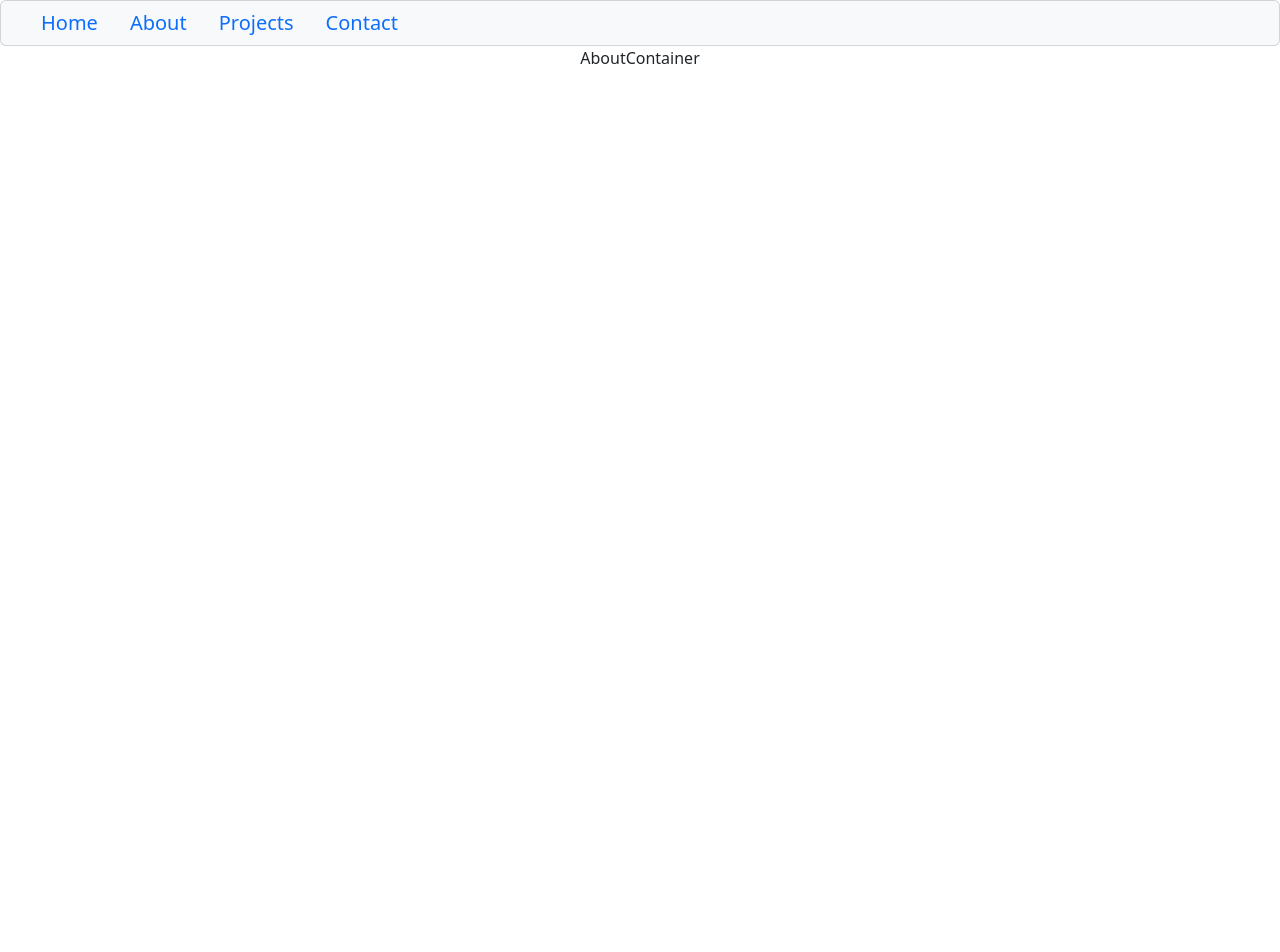
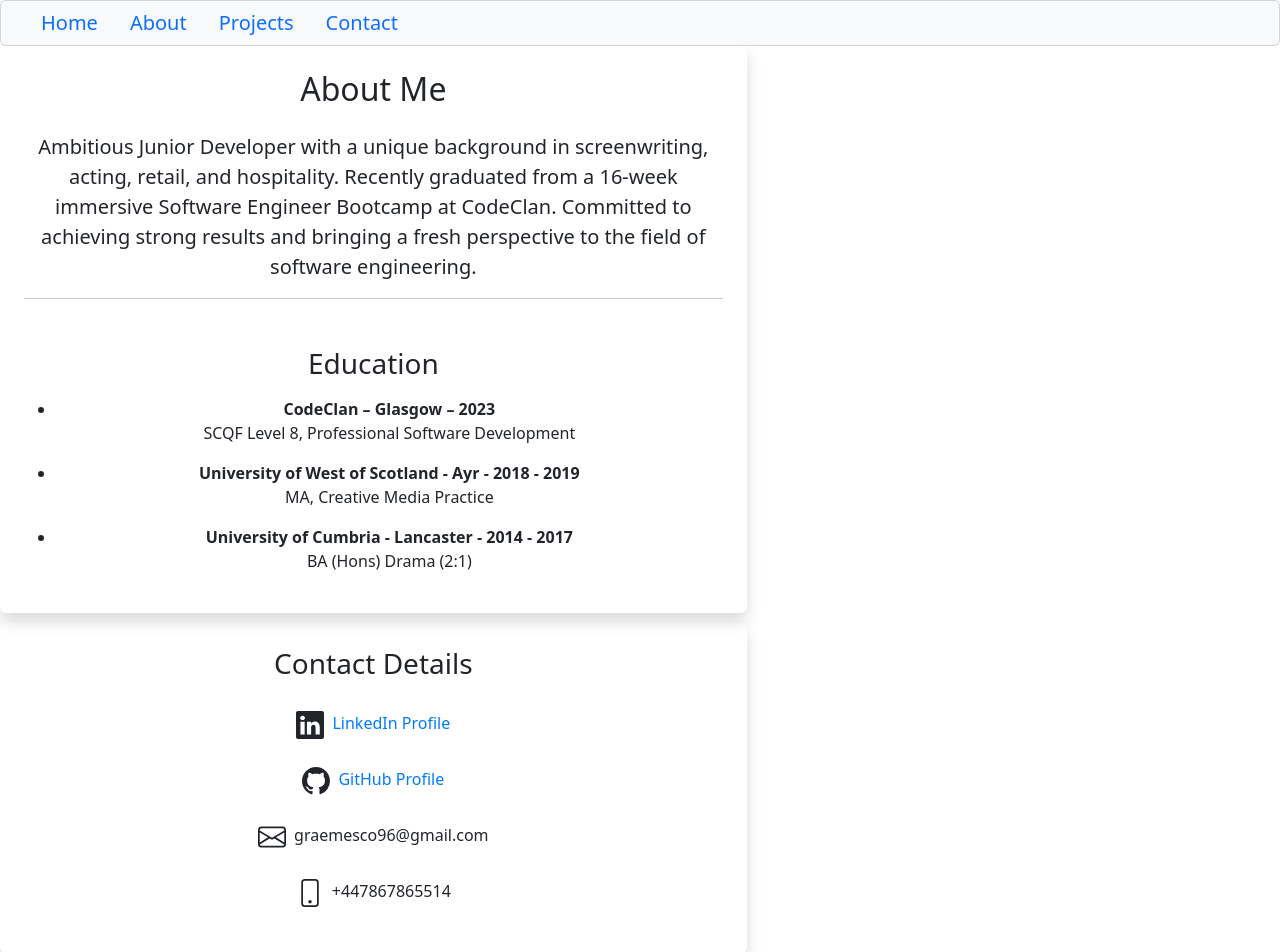
Before and after one commit to gramscott/Portfolio, a React (Create React App) app: page /about in a window 1280 px wide. Shown: the top 952 px of the page. Before the commit the page ends 800 px from the top, so only its background shows below. Built offline with nearby package versions, Linux system fonts and the light colour scheme.

Commit message:
contact details finished

```diff
--- a/package.json
+++ b/package.json
@@ -16,6 +16,7 @@
     "nth-check": ">=2.0.1",
     "react": "^18.2.0",
     "react-bootstrap": "^2.9.1",
+    "react-bootstrap-icons": "^1.10.3",
     "react-dom": "^18.2.0",
     "react-router-dom": "^6.18.0",
     "web-vitals": "^2.1.4"
--- /dev/null
+++ b/src/components/AboutComponents/ContactDetails.css
@@ -0,0 +1,18 @@
+.contact-details-container {
+    margin: 10px 0;
+  }
+
+
+  .contact-details-container svg {
+    margin-right: 8px;
+    height: 40px;
+  }
+
+  .contact-details-container a {
+    text-decoration: none;
+    color: #007bff;
+  }
+
+  .contact-details-container a:hover {
+    text-decoration: underline;
+  }
--- /dev/null
+++ b/src/components/AboutComponents/ContactDetails.js
@@ -0,0 +1,35 @@
+import React from 'react';
+import { Linkedin, Github, Envelope, Phone } from 'react-bootstrap-icons';
+import './ContactDetails.css';
+
+const ContactDetails = () => {
+  return (
+    <div className="contact-details-container col-md-7 p-4 rounded shadow">
+      <h3 className="mb-4">Contact Details</h3>
+      <ul className="list-unstyled">
+        <li className="mb-3">
+          <Linkedin size={28} className="mr-2" />
+          <a href="https://www.linkedin.com/in/graeme-scott-137059101/" target="_blank" rel="noopener noreferrer">
+            LinkedIn Profile
+          </a>
+        </li>
+        <li className="mb-3">
+          <Github size={28} className="mr-2" />
+          <a href="https://github.com/gramscott" target="_blank" rel="noopener noreferrer">
+            GitHub Profile
+          </a>
+        </li>
+        <li className="mb-3">
+          <Envelope size={28} className="mr-2" />
+          graemesco96@gmail.com
+        </li>
+        <li>
+          <Phone size={28} className="mr-2" />
+          +447867865514
+        </li>
+      </ul>
+    </div>
+  );
+};
+
+export default ContactDetails;
--- /dev/null
+++ b/src/components/AboutComponents/Profile.js
@@ -0,0 +1,35 @@
+import React from 'react';
+
+const Profile = () => {
+  return (
+    <div className="col-md-7 bio-container p-4 rounded shadow">
+      <h2 className="mb-4">About Me</h2>
+      <p className="lead">
+        Ambitious Junior Developer with a unique background in screenwriting, acting, retail, and hospitality. Recently graduated from a 16-week immersive Software Engineer Bootcamp at CodeClan. Committed to achieving strong results and bringing a fresh perspective to the field of software engineering.
+      </p>
+      <hr />
+      <div className="mt-5">
+        <h3>Education</h3>
+        <ul className='mt-3'>
+          <li className='mb-3'>
+            <strong>CodeClan – Glasgow – 2023</strong>
+            <br />
+            SCQF Level 8, Professional Software Development
+          </li>
+          <li className='mb-3'>
+            <strong>University of West of Scotland - Ayr - 2018 - 2019</strong>
+            <br />
+            MA, Creative Media Practice
+          </li>
+          <li className='mb-3'>
+            <strong>University of Cumbria - Lancaster - 2014 - 2017</strong>
+            <br />
+            BA (Hons) Drama (2:1)
+          </li>
+        </ul>
+      </div>
+    </div>
+  );
+};
+
+export default Profile;
--- a/src/containers/AboutContainer.js
+++ b/src/containers/AboutContainer.js
@@ -1,9 +1,14 @@
 import React from 'react'
+import Profile from '../components/AboutComponents/Profile'
+import ContactDetails from '../components/AboutComponents/ContactDetails'
 
 const AboutContainer = () => {
   return (
 
-    <div>AboutContainer</div>
+    <div>
+    <Profile/>
+    <ContactDetails/>
+    </div>
 
   )
 }
```
Also changed, not shown: 1 other file (tests, documents, lock files or other folders).
